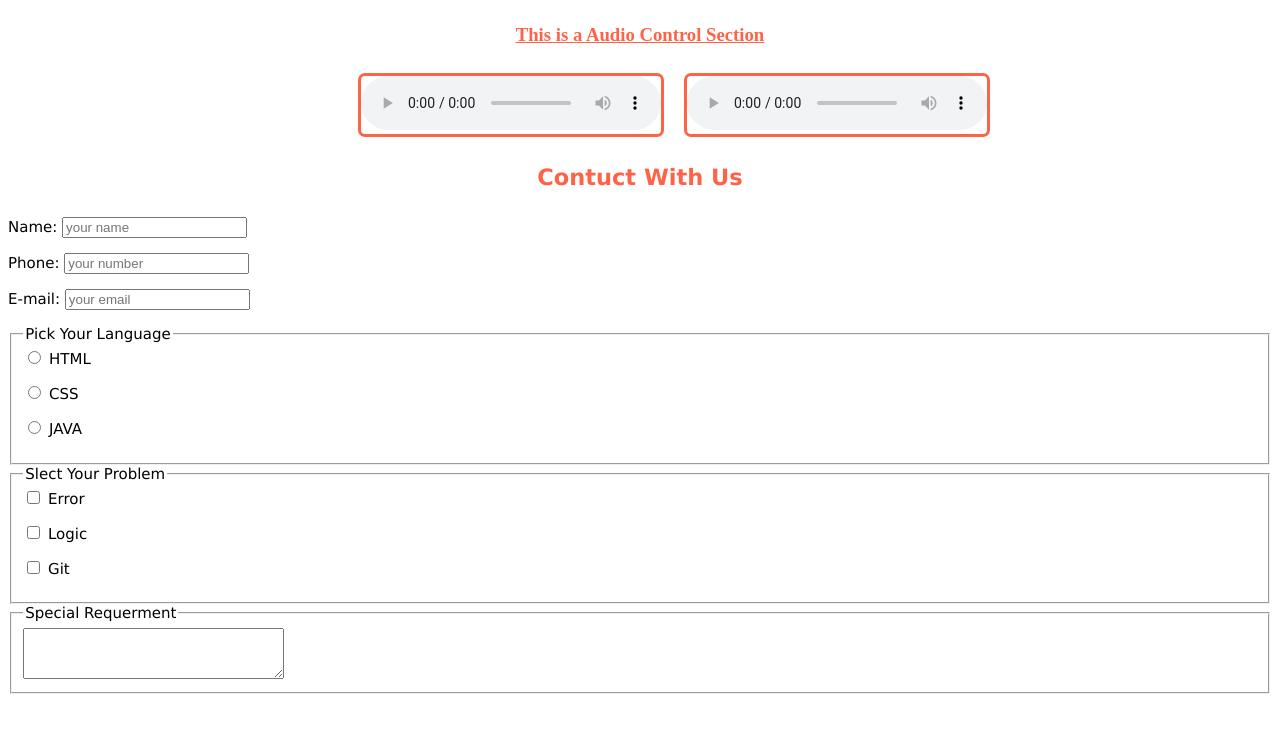
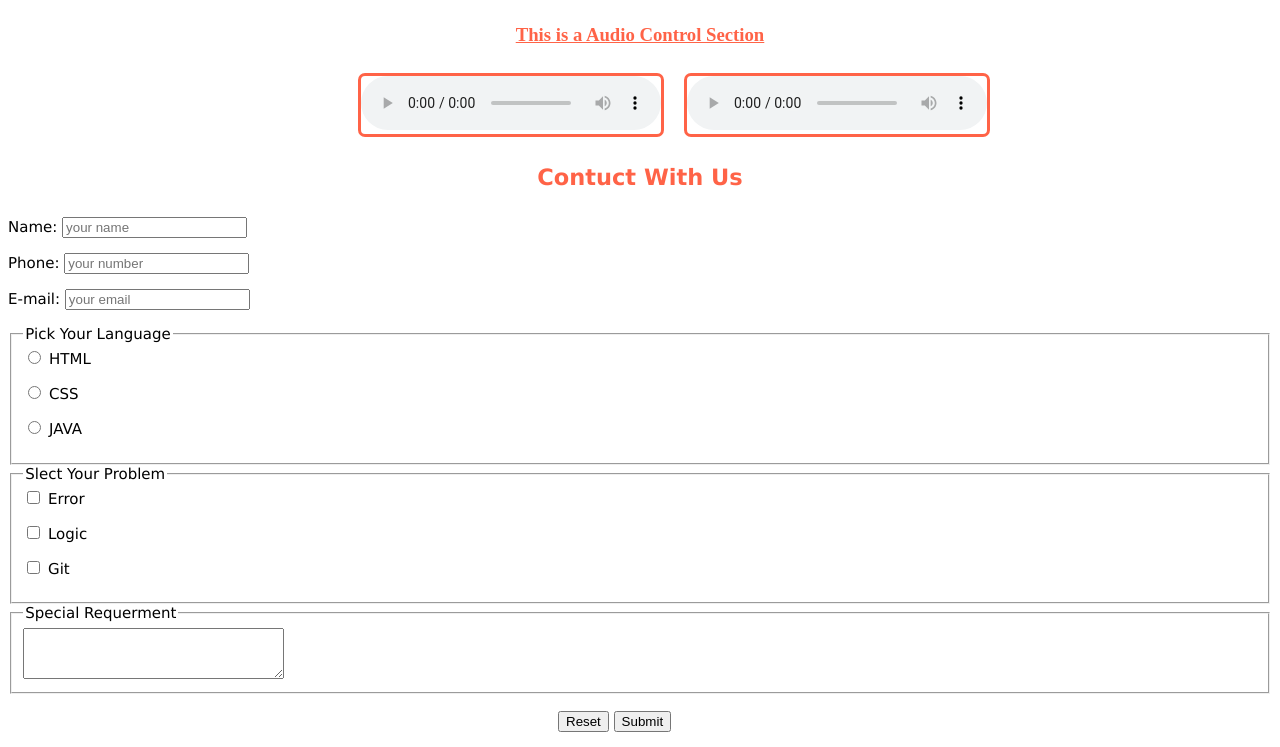
Before and after one commit to sayful-abit/Module-4, a plain HTML site: page index.html in a window 1280 px wide. Shown: the part 866-1613 px from the top of the page. Before the commit the page ends 1575 px from the top, so only its background shows below. Drawn offline with Linux system fonts and the light colour scheme.

Commit message:
resrt push

```diff
--- a/index.html
+++ b/index.html
@@ -154,6 +154,10 @@
                     </legend>
                     <textarea name="" id="" cols="30" rows="3" ></textarea>
                 </fieldset>
+                <div style="margin-top: 7px;  margin-left: 550px; margin-top: 17px;">
+                    <input type="reset" name="reset" id="reset">
+                    <input type="submit">
+                </div>
         </form>
     </main>
     <footer>
```
